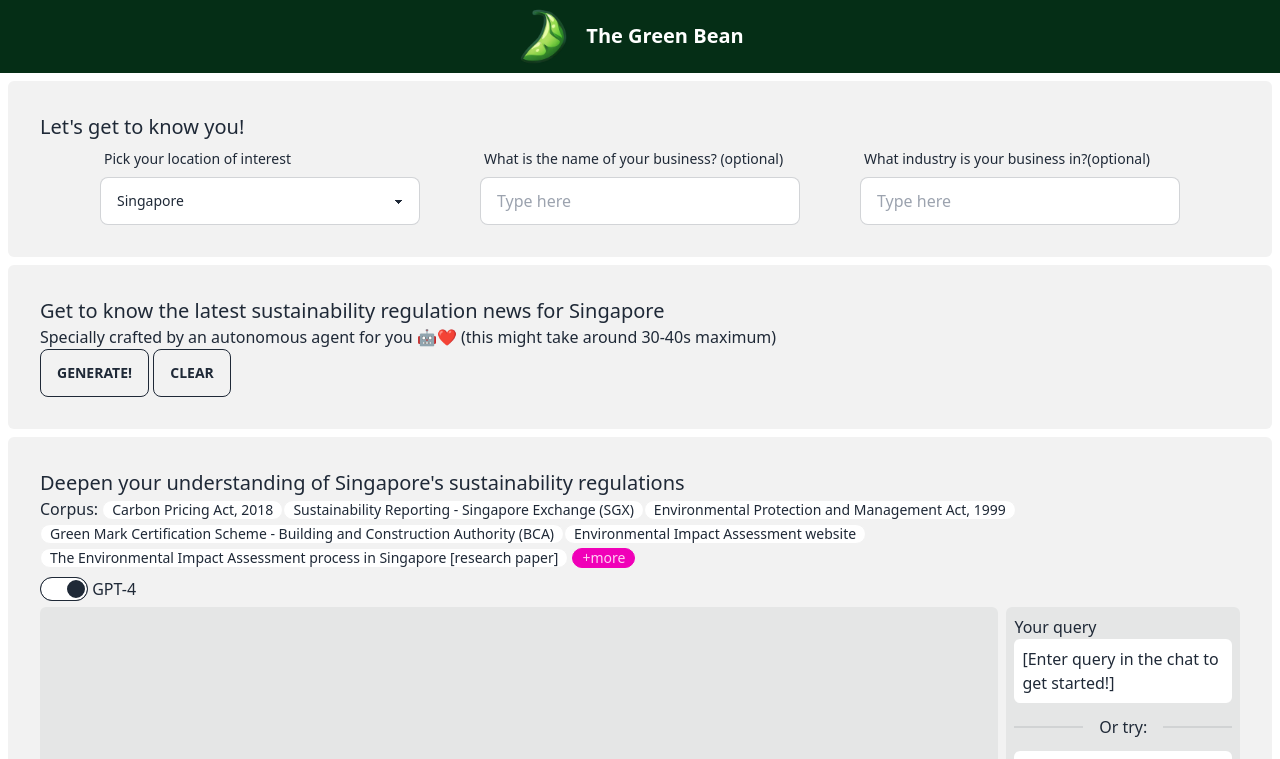
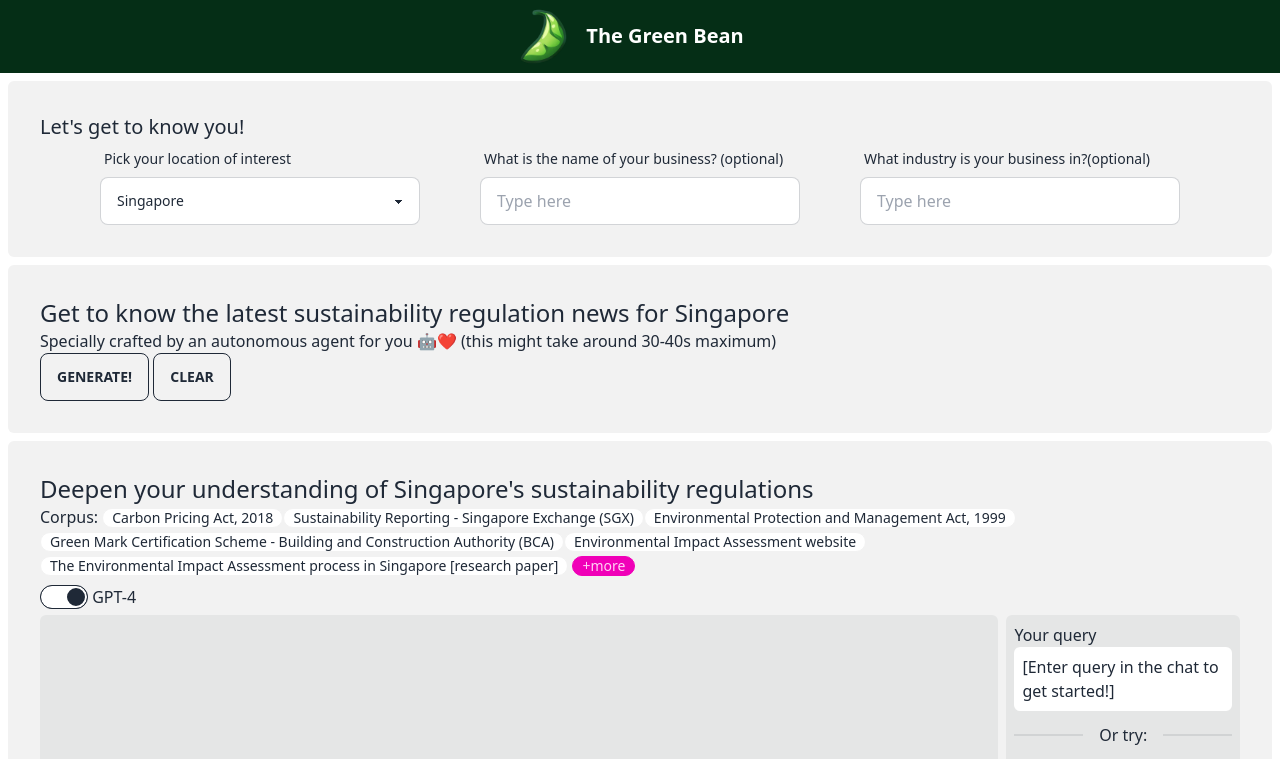
Before and after one commit to RohanGautam/green_bean, a Svelte app in the folder frontend/: page / in a window 1280 px wide. Shown: the top 759 px of the page. Built offline with nearby package versions, Linux system fonts and the light colour scheme.

Commit message:
increase header size

```diff
--- a/frontend/src/App.svelte
+++ b/frontend/src/App.svelte
@@ -221,7 +221,7 @@
 
   <!-- news section -->
   <div class="bg-base-200 p-8 m-2 rounded-md">
-    <p class="text-xl">
+    <p class="text-2xl">
       Get to know the latest sustainability regulation news for {user_country}
     </p>
     <p class="text-md">
@@ -249,7 +249,7 @@
   </div>
   <!-- chat section -->
   <div class="bg-base-200 p-8 m-2 rounded-md">
-    <p class="text-xl">
+    <p class="text-2xl">
       Deepen your understanding of {user_country}'s sustainability regulations
     </p>
     <div class="mb-2">
```
